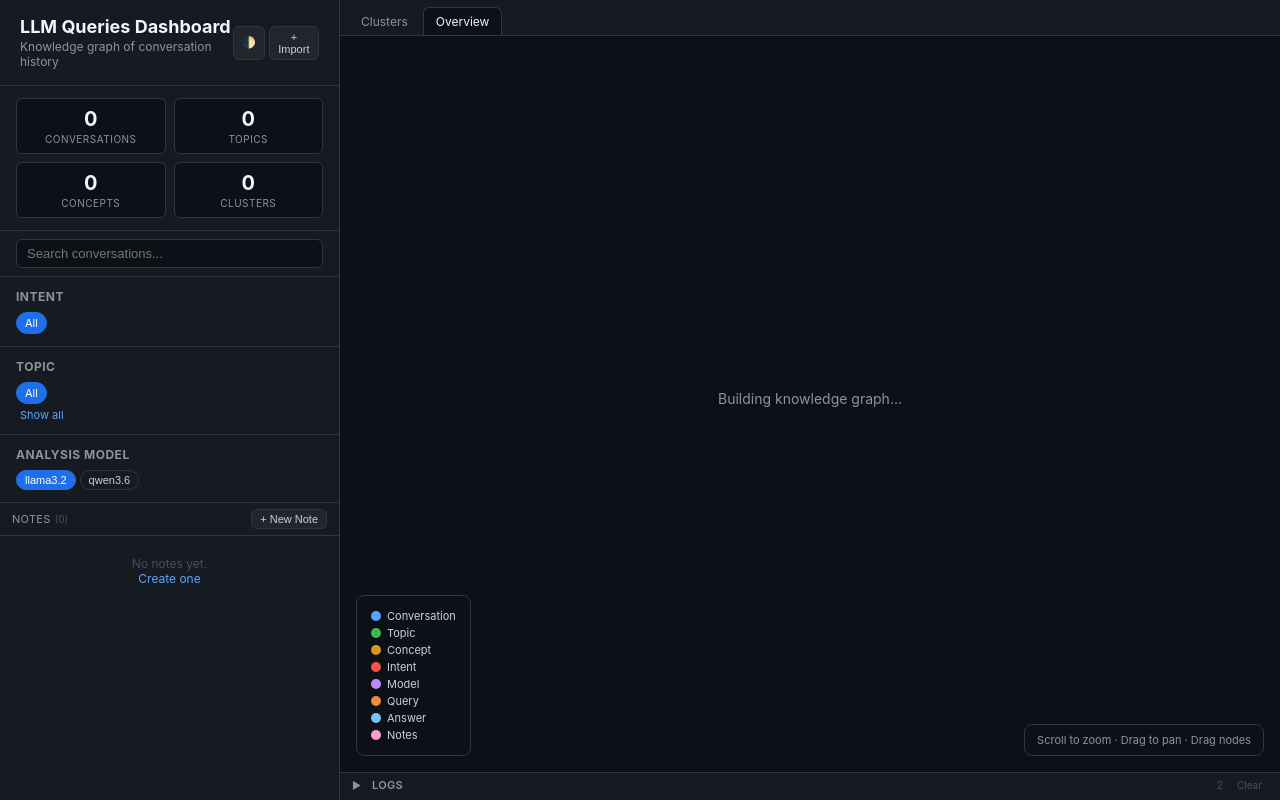
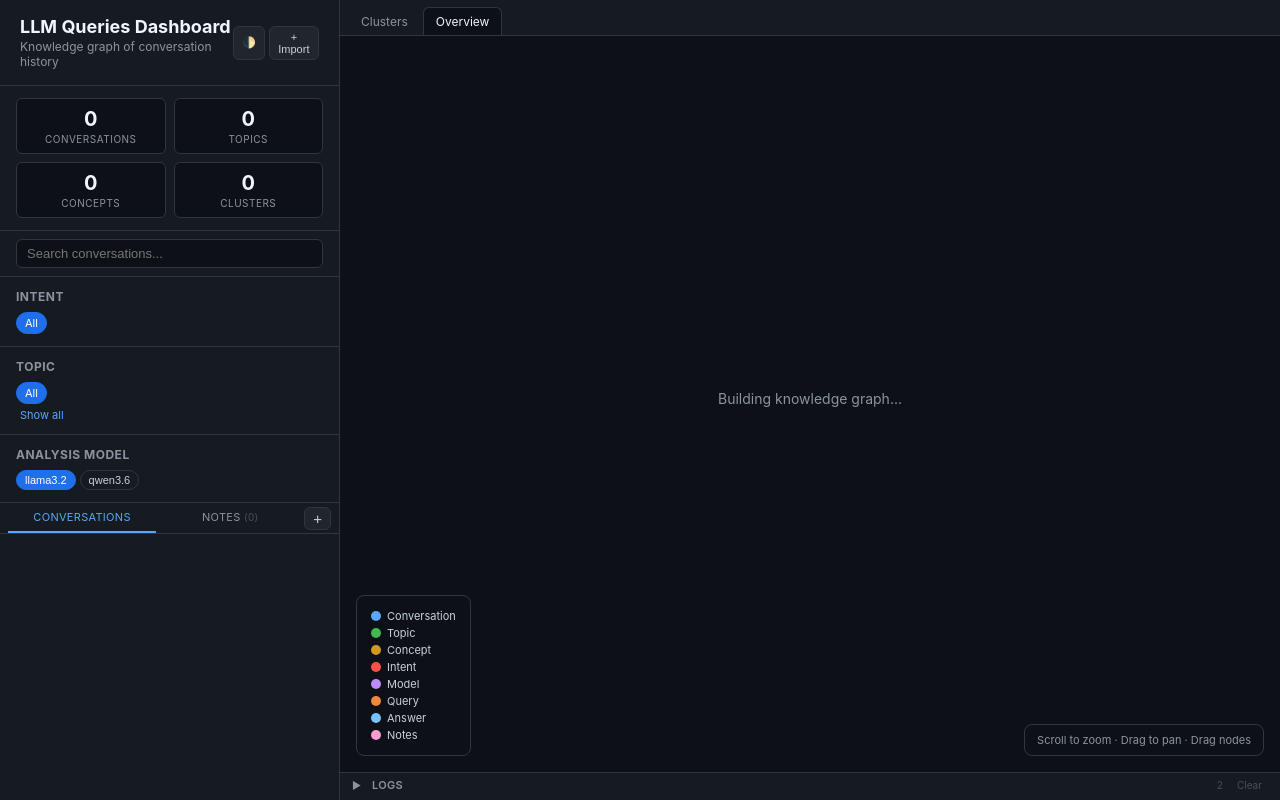
Before and after one commit to harishgovardhandamodar/hive-llm-queries, a Flask app: page / in a window 1280 px wide; the page is wider, and only the part inside the window is pictured. Run offline with Flask 3, Linux system fonts and the light colour scheme; data that the repository does not hold is empty.

Commit message:
fix: restore conv-list with tabbed sidebar for Conversations + Notes

```diff
--- a/templates/dashboard.html
+++ b/templates/dashboard.html
@@ -180,6 +180,31 @@ a:hover { text-decoration: underline; }
 }
 .search-box input:focus { border-color: var(--accent); }
 
+/* Sidebar tab bar */
+.sidebar-tab-bar {
+  display: flex;
+  border-bottom: 1px solid var(--border);
+  flex-shrink: 0;
+  align-items: center;
+  padding: 0 8px;
+  background: var(--bg-secondary);
+}
+.sidebar-tab {
+  flex: 1;
+  padding: 7px 8px;
+  font-size: 11px;
+  text-align: center;
+  cursor: pointer;
+  color: var(--text-muted);
+  border-bottom: 2px solid transparent;
+  transition: all 0.15s;
+  text-transform: uppercase;
+  letter-spacing: 0.3px;
+  user-select: none;
+}
+.sidebar-tab:hover { color: var(--text-secondary); }
+.sidebar-tab.active { color: var(--accent); border-bottom-color: var(--accent); }
+
 /* Conversation list */
 .conv-list {
   flex: 1;
@@ -1180,14 +1205,14 @@ a:hover { text-decoration: underline; }
       <div style="display:flex;gap:4px;margin-top:4px;" id="analysis-model-selector"></div>
     </div>
 
-    <div style="display:flex;align-items:center;gap:4px;padding:6px 12px;border-bottom:1px solid var(--border);flex-shrink:0;">
-      <span style="font-size:11px;text-transform:uppercase;letter-spacing:0.3px;color:var(--text-muted);">Notes</span>
-      <span style="font-size:10px;color:var(--text-dim);" id="notes-badge"></span>
-      <span style="flex:1"></span>
-      <button class="btn" style="font-size:11px;padding:3px 8px;" onclick="showNoteModal()">+ New Note</button>
+    <div class="sidebar-tab-bar">
+      <span class="sidebar-tab active" data-sidebar-tab="convs" onclick="switchSidebarTab('convs')">Conversations</span>
+      <span class="sidebar-tab" data-sidebar-tab="notes" onclick="switchSidebarTab('notes')">Notes <span id="notes-badge" style="font-weight:400;color:var(--text-dim);font-size:10px;"></span></span>
+      <button class="btn sidebar-note-btn" onclick="showNoteModal()" title="New Note" style="font-size:15px;padding:2px 8px;margin-left:auto;flex:none;">+</button>
     </div>
 
-    <div class="notes-panel" id="notes-panel" style="flex:1;overflow-y:auto;padding:4px 0;"></div>
+    <div class="conv-list" id="conv-list" style="display:block;"></div>
+    <div class="notes-panel" id="notes-panel" style="display:none;flex:1;overflow-y:auto;padding:4px 0;"></div>
   </aside>
 
   <!-- Main -->
@@ -1443,7 +1468,6 @@ function refreshFilters() {
 // ── Conversation list ─────────────────────────────────────────────────────
 function renderConvList() {
   const list = document.getElementById('conv-list');
-  if (!list) return;
   list.innerHTML = '';
   const filtered = getFilteredConvs();
   for (const c of filtered) {
@@ -2748,6 +2772,14 @@ function esc(s) {
 }
 
 // ── Journal Notes ────────────────────────────────────────────────────────────
+function switchSidebarTab(tab) {
+  document.querySelectorAll('.sidebar-tab').forEach(function(t) { t.classList.remove('active'); });
+  document.getElementById('conv-list').style.display = tab === 'convs' ? 'block' : 'none';
+  document.getElementById('notes-panel').style.display = tab === 'notes' ? 'block' : 'none';
+  var activeTab = document.querySelector('.sidebar-tab[data-sidebar-tab="' + tab + '"]');
+  if (activeTab) activeTab.classList.add('active');
+}
+
 var noteLinks = [];
 
 function showNoteModal() {
```
